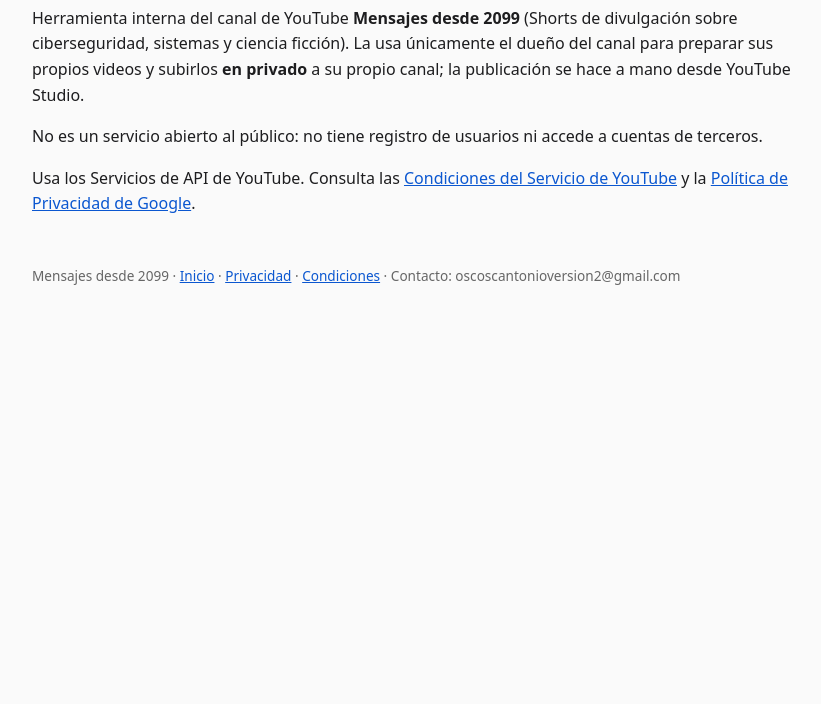
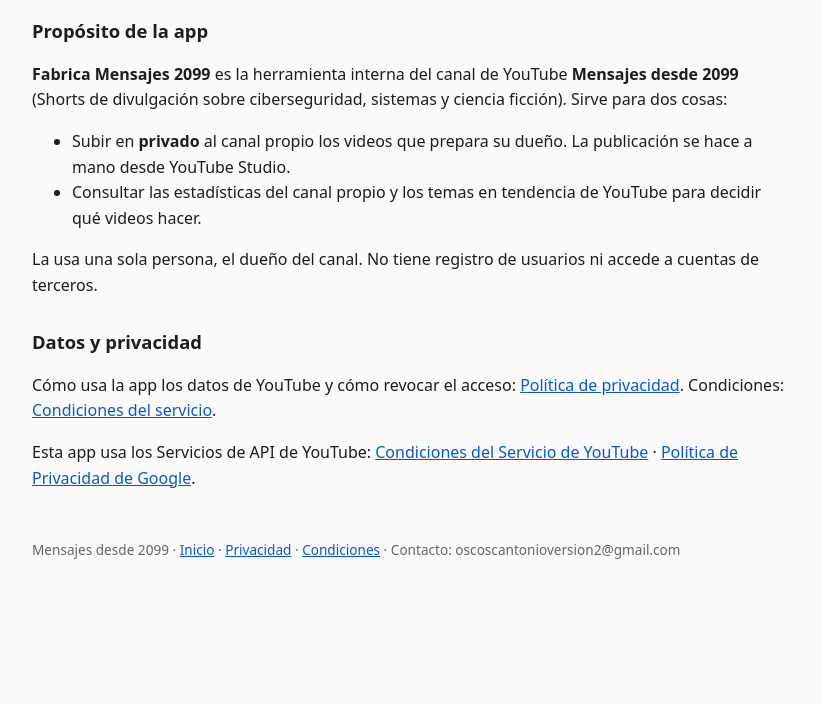
Before and after one commit to Oscar20024/m2099-legal, a plain HTML site: page index.html in a window 1280 px wide. Shown: the part 96-800 px from the top of the page, without its empty margins (228-1049 px from the left). Drawn offline with Linux system fonts and the light colour scheme.

Commit message:
Add files via upload

```diff
--- a/index.html
+++ b/index.html
@@ -1,11 +1,18 @@
 <!DOCTYPE html>
-<html lang="es"><head><meta charset="utf-8"><meta name="viewport" content="width=device-width,initial-scale=1"><title>Fábrica Mensajes 2099</title><style>body{font-family:system-ui,Segoe UI,Arial,sans-serif;max-width:760px;margin:40px auto;padding:0 20px;line-height:1.6;color:#1d1d1f;background:#fafafa}h1{font-size:1.7rem}h2{font-size:1.15rem;margin-top:1.8rem}a{color:#0b57d0}footer{margin-top:3rem;font-size:.85rem;color:#666}</style></head><body>
-<h1>Fábrica Mensajes 2099</h1>
-<p>Herramienta interna del canal de YouTube <strong>Mensajes desde 2099</strong> (Shorts de divulgación sobre ciberseguridad,
-sistemas y ciencia ficción). La usa únicamente el dueño del canal para preparar sus propios videos y subirlos
-<strong>en privado</strong> a su propio canal; la publicación se hace a mano desde YouTube Studio.</p>
-<p>No es un servicio abierto al público: no tiene registro de usuarios ni accede a cuentas de terceros.</p>
-<p>Usa los Servicios de API de YouTube. Consulta las <a href="https://www.youtube.com/t/terms">Condiciones del Servicio de YouTube</a>
-y la <a href="https://policies.google.com/privacy">Política de Privacidad de Google</a>.</p>
+<html lang="es"><head><meta charset="utf-8"><meta name="viewport" content="width=device-width,initial-scale=1"><title>Fabrica Mensajes 2099</title><style>body{font-family:system-ui,Segoe UI,Arial,sans-serif;max-width:760px;margin:40px auto;padding:0 20px;line-height:1.6;color:#1d1d1f;background:#fafafa}h1{font-size:1.7rem}h2{font-size:1.15rem;margin-top:1.8rem}a{color:#0b57d0}footer{margin-top:3rem;font-size:.85rem;color:#666}</style></head><body>
+<h1>Fabrica Mensajes 2099</h1>
+<h2>Propósito de la app</h2>
+<p><strong>Fabrica Mensajes 2099</strong> es la herramienta interna del canal de YouTube <strong>Mensajes desde 2099</strong>
+(Shorts de divulgación sobre ciberseguridad, sistemas y ciencia ficción). Sirve para dos cosas:</p>
+<ul>
+<li>Subir en <strong>privado</strong> al canal propio los videos que prepara su dueño. La publicación se hace a mano desde YouTube Studio.</li>
+<li>Consultar las estadísticas del canal propio y los temas en tendencia de YouTube para decidir qué videos hacer.</li>
+</ul>
+<p>La usa una sola persona, el dueño del canal. No tiene registro de usuarios ni accede a cuentas de terceros.</p>
+<h2>Datos y privacidad</h2>
+<p>Cómo usa la app los datos de YouTube y cómo revocar el acceso: <a href="privacidad.html">Política de privacidad</a>.
+Condiciones: <a href="terminos.html">Condiciones del servicio</a>.</p>
+<p>Esta app usa los Servicios de API de YouTube: <a href="https://www.youtube.com/t/terms">Condiciones del Servicio de YouTube</a> ·
+<a href="https://policies.google.com/privacy">Política de Privacidad de Google</a>.</p>
 <footer>Mensajes desde 2099 · <a href="index.html">Inicio</a> · <a href="privacidad.html">Privacidad</a> · <a href="terminos.html">Condiciones</a> · Contacto: oscoscantonioversion2@gmail.com</footer>
 </body></html>
```
Also changed, not shown: privacidad.html (+2 -2 lines), terminos.html (+2 -2 lines).
